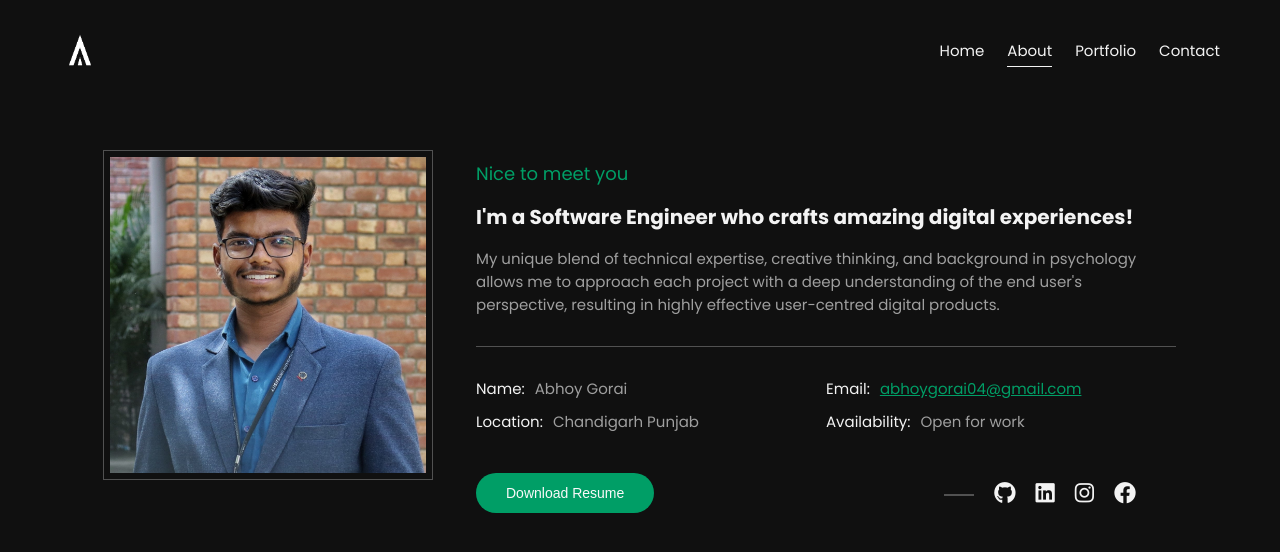
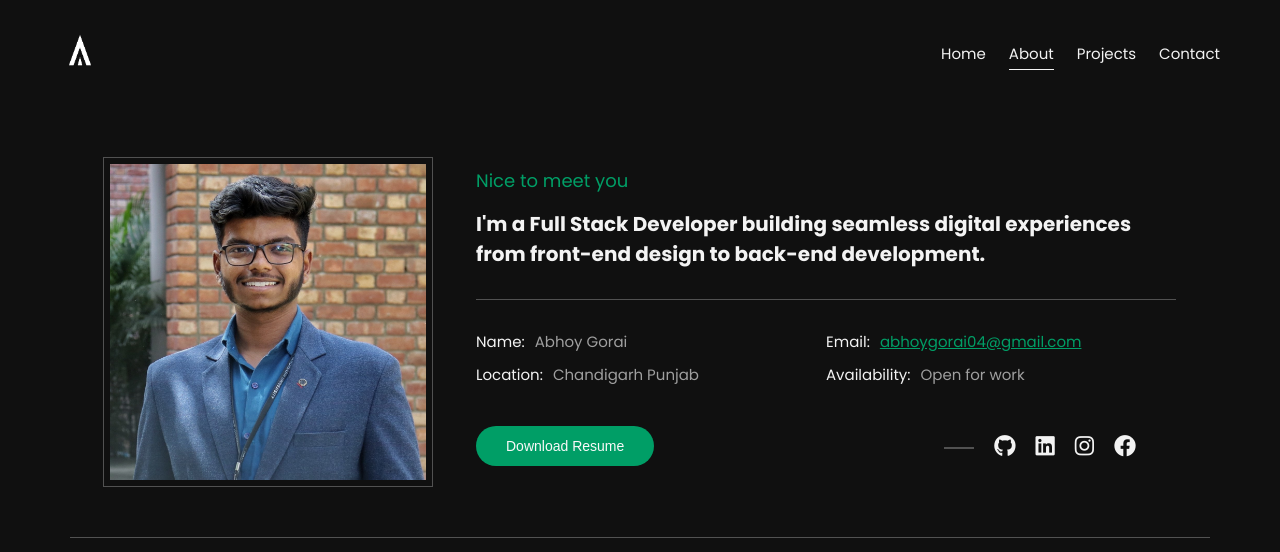
Before and after one commit to abhoygorai/portfolio-website, a React (Create React App) app: page /about in a window 1280 px wide. Shown: the top 552 px of the page. Built offline with nearby package versions, Linux system fonts and the light colour scheme.

Commit message:
almost complete

```diff
--- a/src/App.js
+++ b/src/App.js
@@ -7,8 +7,6 @@ function App() {
     location: "Chandigarh Punjab",
     email: "abhoygorai04@gmail.com",
     availability: "Open for work",
-    brand:
-      "My unique blend of technical expertise, creative thinking, and background in psychology allows me to approach each project with a deep understanding of the end user's perspective, resulting in highly effective user-centred digital products.",
   };
 
   return (
--- a/src/components/AboutMe.js
+++ b/src/components/AboutMe.js
@@ -3,9 +3,9 @@ import { motion } from "framer-motion";
 import SocialIcons from "../components/SocialIcons";
 import { useInView } from "react-intersection-observer";
 import { useState, useEffect } from "react";
-// import resume from "../pages/about/michael-yeates-resume.pdf";
+import resume from "../pages/about/resume.pdf";
 
-const AboutMe = ({ name, email, location, availability, brand }) => {
+const AboutMe = ({ name, email, location, availability }) => {
   const [ref, inView] = useInView({
     threshold: 0.2,
     triggerOnce: true,
@@ -17,21 +17,20 @@ const AboutMe = ({ name, email, location, availability, brand }) => {
     setDownloading(false);
   }, [downloading]);
 
-  // const handleDownload = () => {
-  //   setDownloading(true);
-  //   const link = document.createElement("a");
-  //   link.href = resume;
-  //   link.download = "Michael-Yeates-Resume.pdf";
-  //   link.onload = () => {
-  //     link.remove();
-  //     setDownloading(false);
-  //   };
-  //   document.body.appendChild(link);
-  //   link.click();
-  // };
+  const handleDownload = () => {
+    setDownloading(true);
+    const link = document.createElement("a");
+    link.href = resume;
+    link.download = "Michael-Yeates-Resume.pdf";
+    link.onload = () => {
+      link.remove();
+      setDownloading(false);
+    };
+    document.body.appendChild(link);
+    link.click();
+  };
 
   return (
-    // <p style={{ color: "grey" }}>Stay tuned for updates!</p>
     <div className="aboutContainer container">
       <div className="row">
         <motion.div
@@ -52,10 +51,7 @@ const AboutMe = ({ name, email, location, availability, brand }) => {
         >
           <div className="contentContainer">
             <h4>Nice to meet you</h4>
-            <h5>I'm a Software Engineer who crafts amazing digital experiences!</h5>
-            <div className="contentDescription">
-              <p>{brand}</p>
-            </div>
+            <h5>I'm a Full Stack Developer building seamless digital experiences from front-end design to back-end development.</h5>
             <div className="infoContainer">
               <div className="row">
                 <div className="col-12 col-md-6 info">
@@ -81,7 +77,7 @@ const AboutMe = ({ name, email, location, availability, brand }) => {
               </div>
             </div>
             <div className="buttonContainer">
-              <button className="btn downloadCV" /*onClick={handleDownload}*/ disabled={downloading}>
+              <button className="btn downloadCV" onClick={handleDownload} disabled={downloading}>
                 {downloading ? "Downloading..." : "Download Resume"}
               </button>{" "}
               <SocialIcons />
--- a/src/components/AnimatedRoutes.js
+++ b/src/components/AnimatedRoutes.js
@@ -20,7 +20,6 @@ const AnimatedRoutes = ({ personalDetails }) => {
             location={personalDetails.location}
             email={personalDetails.email}
             availability={personalDetails.availability}
-            brand={personalDetails.brand}
           />
         }
       />
--- a/src/components/Header.js
+++ b/src/components/Header.js
@@ -1,10 +1,13 @@
 import NavLinks from "./NavLinks";
 import logo from "../images/logo-white.png";
+import { Link } from "react-router-dom";
 
 const Header = () => {
   return (
     <header className="header">
-      <img className="logo" src={logo} alt="Logo" />
+      <Link to="/">
+        <img className="logo" src={logo} alt="Logo" />
+      </Link>
       <NavLinks />
     </header>
   );
--- a/src/components/NavLinks.js
+++ b/src/components/NavLinks.js
@@ -23,7 +23,7 @@ const NavLinks = () => {
           About
         </NavLink>
         <NavLink to="/portfolio" onClick={() => setIsMenuOpen(false)}>
-          Portfolio
+          Projects
         </NavLink>
         <NavLink to="/contact" onClick={() => setIsMenuOpen(false)}>
           Contact
--- a/src/pages/about/About.js
+++ b/src/pages/about/About.js
@@ -1,11 +1,11 @@
 import AboutMe from "../../components/AboutMe";
 import PageHeader from "../../components/PageHeader";
 
-const About = ({ name, location, brand, email, availability }) => {
+const About = ({ name, location, email, availability }) => {
   return (
     <section className="about">
       {/* <PageHeader title="About me" description="Coming Soon..." /> */}
-      <AboutMe name={name} location={location} brand={brand} email={email} availability={availability} />
+      <AboutMe name={name} location={location} email={email} availability={availability} />
     </section>
   );
 };
--- a/src/pages/portfolio/Portfolio.js
+++ b/src/pages/portfolio/Portfolio.js
@@ -20,10 +20,11 @@ const Portfolio = () => {
 
   return (
     <section className="portfolio">
-      <PageHeader title="Portfolio" description="View my work" />
-      <div className="row">
+      {/* <PageHeader title="Portfolio" description="View my work" /> */}
+      <PageHeader title="Projects" description="Coming Soon..." />
+      {/* <div className="row">
         <ProjectList />
-      </div>
+      </div> */}
     </section>
   );
 };
```
Also changed, not shown: 1 other file (tests, documents, lock files or other folders).
